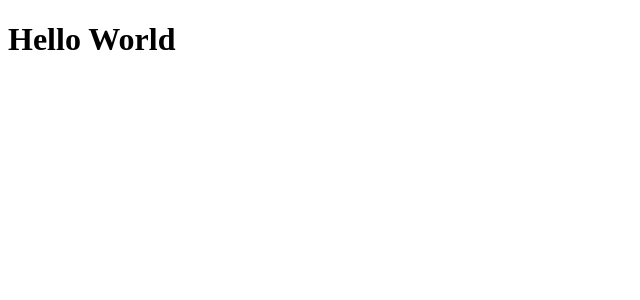
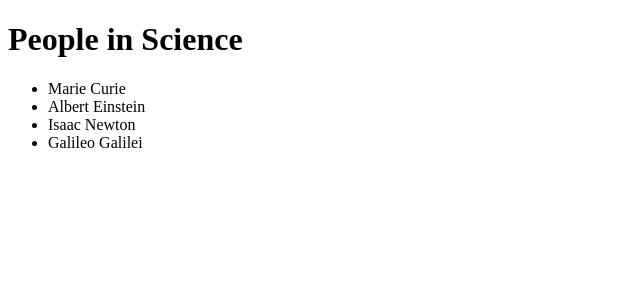
Before and after one commit to EduardoMilione2005/lab-frontend, a JavaScript app in the folder 03-estrutura/: page / in a window 1280 px wide. Shown: the top 300 px of the page, without its empty margins (0-640 px from the left). Built offline with nearby package versions, Linux system fonts and the light colour scheme; the HTML template or start-up script is replaced by a standard one.

Commit message:
Estrutura de Lista com Componentes Aninhados

```diff
--- a/03-estrutura/src/App.js
+++ b/03-estrutura/src/App.js
@@ -1,5 +1,19 @@
+function List() {
+    return (
+        <ul>
+            <li>Marie Curie</li>
+            <li>Albert Einstein</li>
+            <li>Isaac Newton</li>
+            <li>Galileo Galilei</li>
+        </ul>
+    )
+}
+
 export default function App() {
-  return (
-    <h1>Hello World</h1>
-  );
+    return (
+        <>
+            <h1>People in Science</h1>
+            <List />
+        </>
+    )
 }
```
